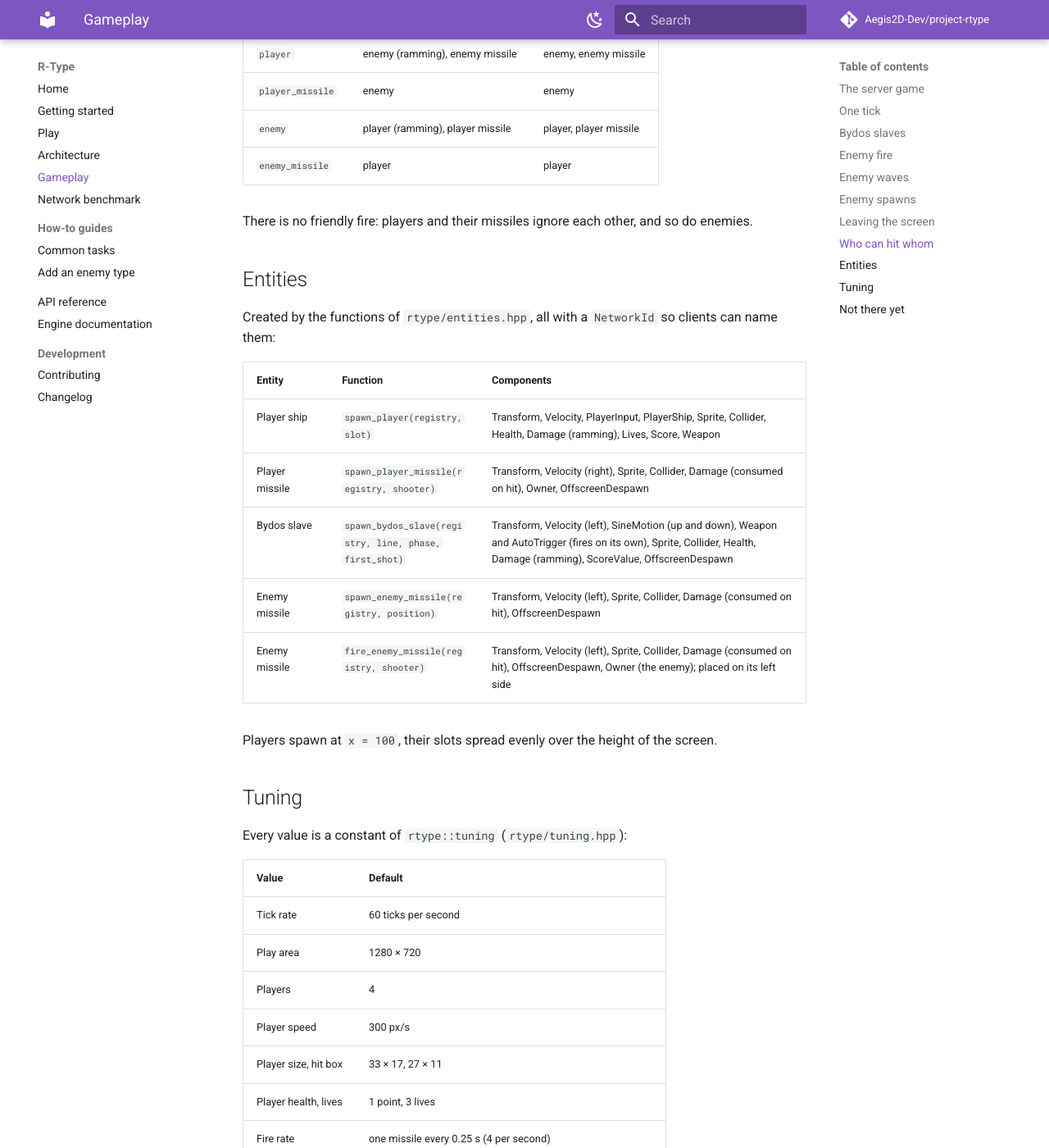
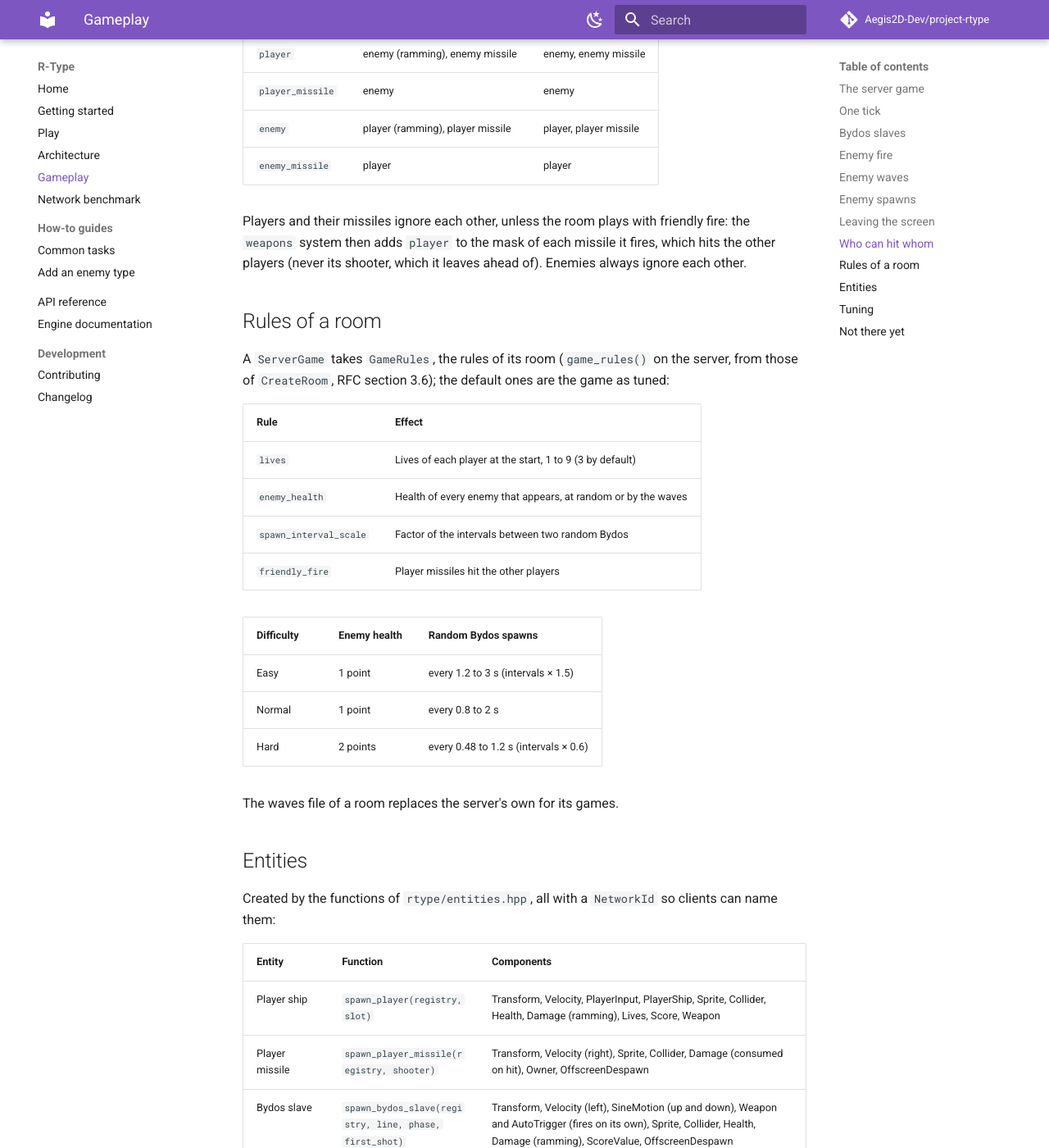
Before and after one commit to Aegis2D-Dev/project-rtype, an MkDocs documentation site: the page built from docs/gameplay.md, in a window 1280 px wide and 1400 px high, scrolled down 4644 px. Shown: the whole window at 82% size. Built offline with MkDocs 1.6.1 and Material for MkDocs 9.7.7, drawn with Linux system fonts in a browser that asks for light colours; comment, search, counter and statistics services are not loaded.

Commit message:
feat(docs): documented the room rules in game and updated changelogs

```diff
--- a/docs/gameplay.md
+++ b/docs/gameplay.md
@@ -154,7 +154,29 @@ Each collider has a `layer` (what it is) and a `mask` (what it can hit), defined
 | `enemy` | player (ramming), player missile | player, player missile |
 | `enemy_missile` | player | player |
 
-There is no friendly fire: players and their missiles ignore each other, and so do enemies.
+Players and their missiles ignore each other, unless the room plays with friendly fire: the
+`weapons` system then adds `player` to the mask of each missile it fires, which hits the other
+players (never its shooter, which it leaves ahead of). Enemies always ignore each other.
+
+## Rules of a room
+
+A `ServerGame` takes `GameRules`, the rules of its room (`game_rules()` on the server, from
+those of `CreateRoom`, RFC section 3.6); the default ones are the game as tuned:
+
+| Rule | Effect |
+|---|---|
+| `lives` | Lives of each player at the start, 1 to 9 (3 by default) |
+| `enemy_health` | Health of every enemy that appears, at random or by the waves |
+| `spawn_interval_scale` | Factor of the intervals between two random Bydos |
+| `friendly_fire` | Player missiles hit the other players |
+
+| Difficulty | Enemy health | Random Bydos spawns |
+|---|---|---|
+| Easy | 1 point | every 1.2 to 3 s (intervals × 1.5) |
+| Normal | 1 point | every 0.8 to 2 s |
+| Hard | 2 points | every 0.48 to 1.2 s (intervals × 0.6) |
+
+The waves file of a room replaces the server's own for its games.
 
 ## Entities
 
```
Also changed, not shown: CHANGELOG.md (+3 -2 lines), changelogs/2026-11-05-protocol-room-rules.md (+1 -1 lines), changelogs/2026-11-07-gitattributes-graphify-merge.md (+1 -1 lines), changelogs/2026-11-07-server-room-rules.md (added, +56 -0 lines), docs/architecture.md (+5 -2 lines).
